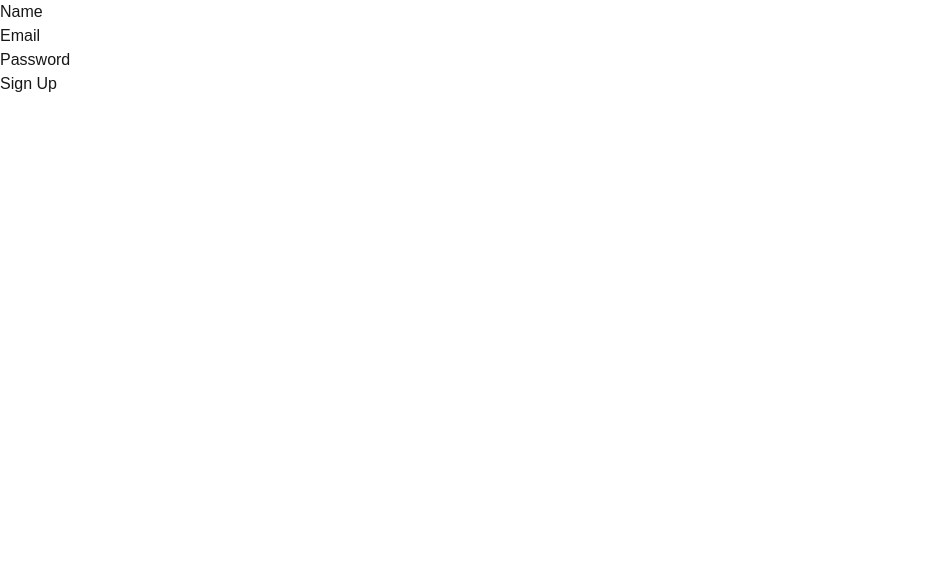
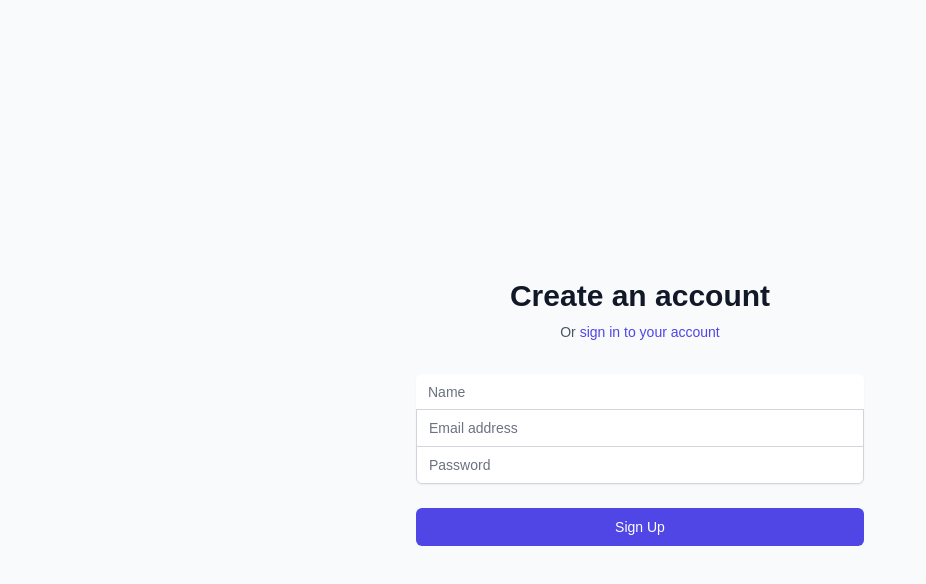
Before and after one commit to khushi2706/finhub-An-finance-app-using-mern-stack-nextjs, a Next.js app: page /signup in a window 1280 px wide. Shown: the top 584 px of the page, without its empty margins (0-926 px from the left). Built offline with nearby package versions, Linux system fonts and the light colour scheme.

Commit message:
styles added to sign up page

```diff
--- a/pages/signup.js
+++ b/pages/signup.js
@@ -24,35 +24,45 @@
   };
 
   return (
-    <form onSubmit={handleSubmit}>
+      <div className='min-h-screen flex items-center justify-center bg-gray-50 py-12 px-4 sm:px-6 lg:px-8'>
+        <div className='max-w-md w-full space-y-8'>
           <div>
-        <label htmlFor="name">Name</label>
-        <input
-          id="name"
-          type="text"
-          value={name}
-          onChange={(e) => setName(e.target.value)}
-        />
+            <h2 className='mt-6 text-center text-3xl font-extrabold text-gray-900'> Create an account </h2>
+            <p className='mt-2 text-center text-sm text-gray-600'>
+              Or{' '}
+              <a href='/signin' className='font-medium text-indigo-600 hover:text-indigo-500'>
+                 sign in to your account
+              </a>
+            </p>
+          </div>
+          <form className='mt-8 space-y-6' onSubmit={handleSubmit}>
+            <div className='rounded-md shadow-sm -space-y-px'>
+              <div>
+                <label htmlFor='name' className='sr-only'>
+                  Name
+                </label>
+                <input id='name' name='name' type='text' className='appearance-none rounded-none relative block w-full px-3 py-2 border-gray-300 placeholder-gray-500 text-gray-900 rounded-t-md focus:outline-none focus:ring-indigo-500 focus:z-10 sm:text-sm' placeholder='Name' value={name} onChange={(e) => setName(e.target.value)} required />
               </div>
               <div>
-        <label htmlFor="email">Email</label>
-        <input
-          id="email"
-          type="email"
-          value={email}
-          onChange={(e) => setEmail(e.target.value)}
-        />
+                <label htmlFor='email' className='sr-only'>
+                  Email address
+                </label>
+                <input id='email' name='email' type='email' autoComplete='email' className='appearance-none rounded-none relative block w-full px-3 py-2 border border-gray-300 placeholder-gray-500 text-gray-900 focus:outline-none focus:ring-indigo-500 focus:border-indigo-500 focus:z-10 sm:text-sm' required placeholder='Email address' value={email} onChange={(e) => setEmail(e.target.value)} />
               </div>
               <div>
-        <label htmlFor="password">Password</label>
-        <input
-          id="password"
-          type="password"
-          value={password}
-          onChange={(e) => setPassword(e.target.value)}
-        />
+                <label htmlFor='password' className='sr-only'>
+                  Password
+                </label>
+                <input id='password' name='password' type='password' autoComplete='current-password' className='appearance-none rounded-none relative block w-full px-3 py-2 border border-gray-300 placeholder-gray-500 text-gray-900 rounded-b-md focus:outline-none focus:ring-indigo-500 focus:border-indigo-500 focus:z-10 sm:text-sm' placeholder='Password' value={password} onChange={(e) => setPassword(e.target.value)} />
               </div>
-      <button type="submit">Sign Up</button>
+            </div>
+            <div>
+              <button type='submit' className="group relative w-full flex justify-center py-2 px-4 border border-transparent text-sm font-medium rounded-md text-white bg-indigo-600 hover:bg-indigo-700 focus:outline-none focus:ring-2 focus:ring-offset-2 focus:ring-indigo-500">
+                Sign Up
+              </button>
+            </div>
           </form>
+        </div>
+      </div>
   );
 }
```
Also changed, not shown: 2 other files (tests, documents, lock files or other folders). Lines whose indentation alone changed are shown as unchanged.
